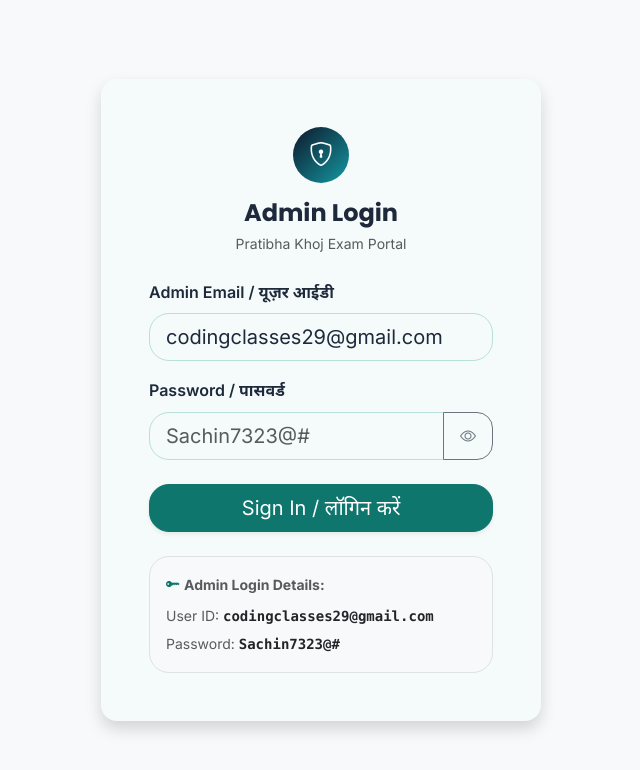
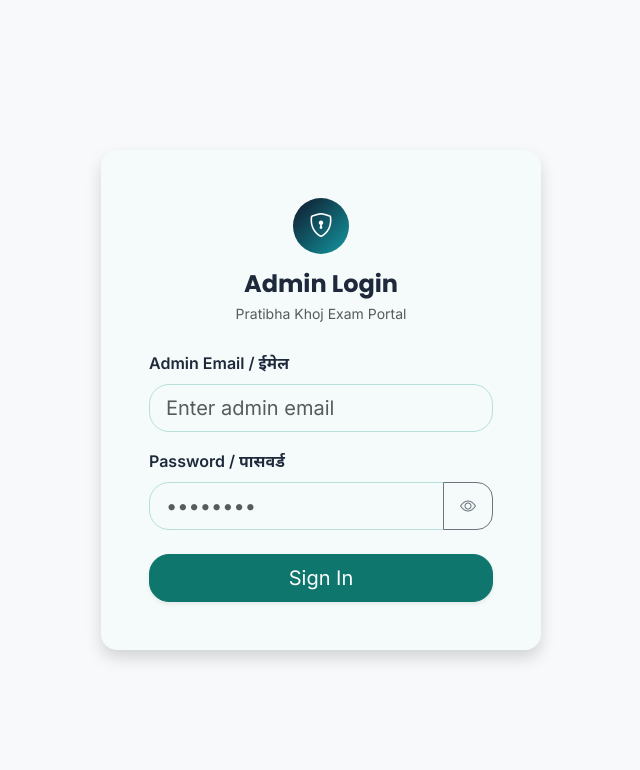
Before and after one commit to codingclasses29/rurallysmile.org, a Next.js app in the folder client/: page /admin/login in a window 1280 px wide. Shown: the top 770 px of the page, without its empty margins (319-959 px from the left). Built offline with nearby package versions, Linux system fonts and the light colour scheme; no server answers.

Commit message:
Hide public admin credentials from login page and update admin password to Sachin123456@#

```diff
--- a/client/src/app/(admin)/admin/login/page.tsx
+++ b/client/src/app/(admin)/admin/login/page.tsx
@@ -14,7 +14,7 @@ function resolveNextPath(next: string | null) {
 
 function LoginForm() {
   const searchParams = useSearchParams();
-  const [email, setEmail] = useState("codingclasses29@gmail.com");
+  const [email, setEmail] = useState("");
   const [password, setPassword] = useState("");
   const [showPassword, setShowPassword] = useState(false);
   const [errorMsg, setErrorMsg] = useState<string | null>(null);
@@ -94,7 +94,7 @@ function LoginForm() {
         <form onSubmit={onSubmit}>
           <div className="mb-3">
             <label className="form-label fw-semibold" htmlFor="email">
-              Admin Email / यूज़र आईडी
+              Admin Email / ईमेल
             </label>
             <input
               id="email"
@@ -107,7 +107,7 @@ function LoginForm() {
               }}
               required
               autoComplete="username"
-              placeholder="codingclasses29@gmail.com"
+              placeholder="Enter admin email"
             />
           </div>
 
@@ -127,7 +127,7 @@ function LoginForm() {
                 }}
                 required
                 autoComplete="current-password"
-                placeholder="Sachin7323@#"
+                placeholder="••••••••"
               />
               <button
                 type="button"
@@ -152,27 +152,10 @@ function LoginForm() {
                 Signing in…
               </>
             ) : (
-              "Sign In / लॉगिन करें"
+              "Sign In"
             )}
           </button>
         </form>
-
-        <div className="mt-4 p-3 bg-light rounded-3 text-start border">
-          <p className="small text-muted mb-2 fw-bold d-flex align-items-center gap-1">
-            <i className="bi bi-key-fill text-primary" />
-            <span>Admin Login Details:</span>
-          </p>
-          <div className="small text-secondary space-y-1">
-            <div>
-              <span className="text-muted">User ID:</span>{" "}
-              <strong className="text-dark font-monospace user-select-all">codingclasses29@gmail.com</strong>
-            </div>
-            <div>
-              <span className="text-muted">Password:</span>{" "}
-              <strong className="text-dark font-monospace user-select-all">Sachin7323@#</strong>
-            </div>
-          </div>
-        </div>
       </div>
     </div>
   );
--- a/client/src/services/auth.service.ts
+++ b/client/src/services/auth.service.ts
@@ -12,7 +12,9 @@ export const authService = {
       cleanPayload
     );
     if (typeof window !== "undefined" && data?.data) {
-      const tok = (data.data as { token?: string }).token || (data as unknown as { token?: string }).token;
+      const tok =
+        (data.data as { token?: string }).token ||
+        (data as unknown as { token?: string }).token;
       if (tok) localStorage.setItem("adminToken", tok);
     }
     return data;
```
Also changed, not shown: 2 other files (tests, documents, lock files or other folders).
